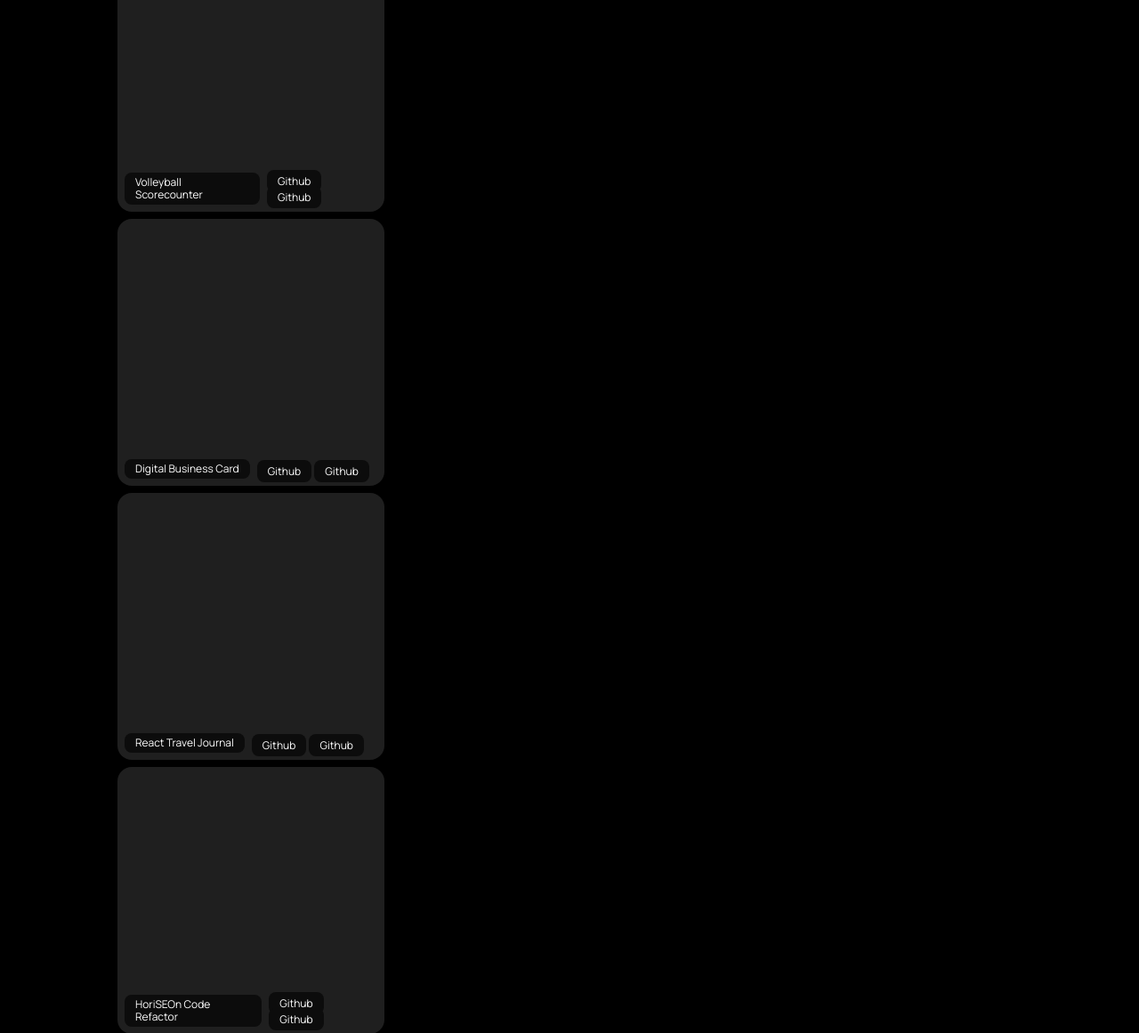
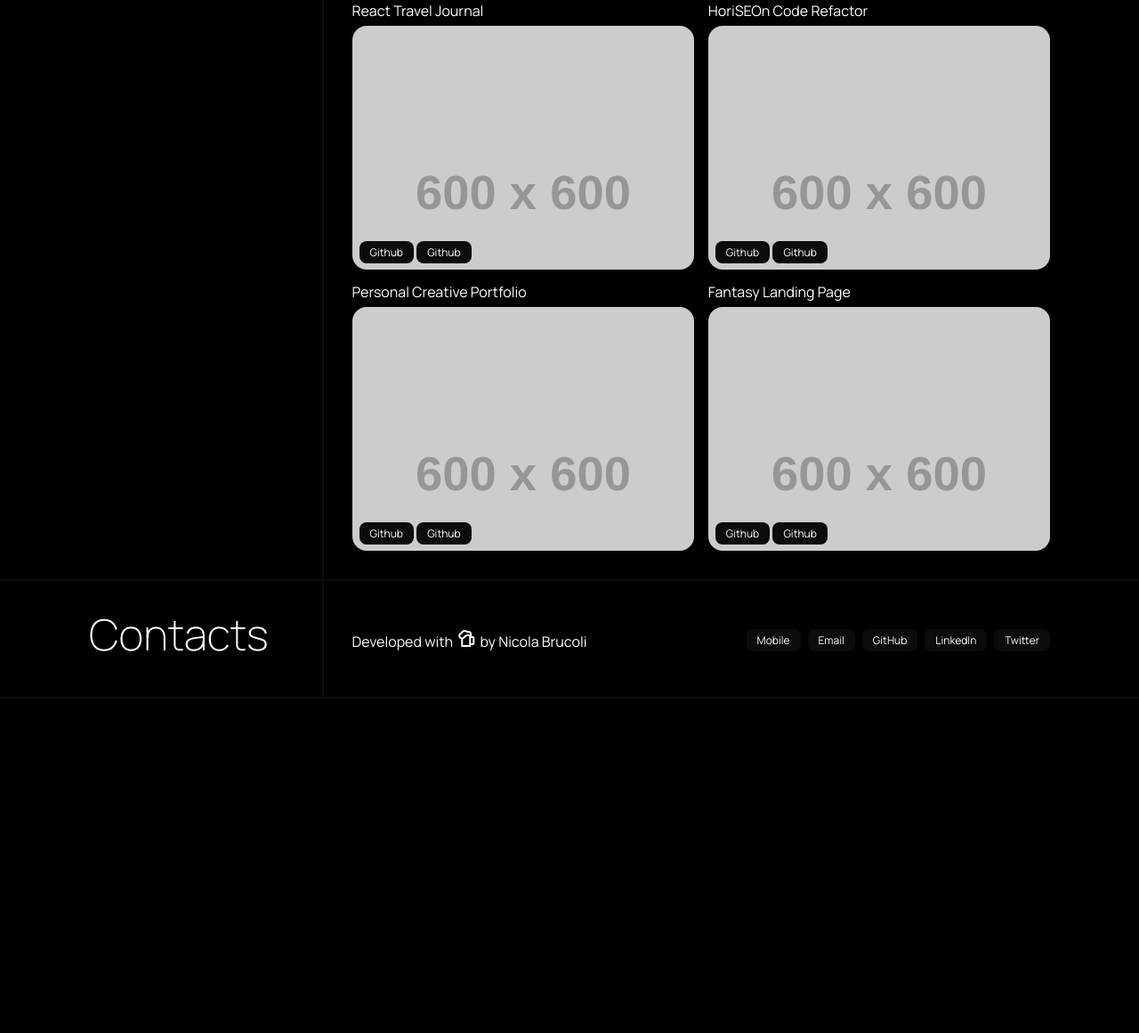
Before and after one commit to sonictrain/nicola-brucoli-portfolio, a plain HTML site: page index.html in a window 1280 px wide. Shown: the part 1257-2418 px from the top of the page at 89% size. After the commit the page ends 2042 px from the top, so only its background shows below. Drawn offline with nearby package versions, Linux system fonts and the light colour scheme; placeholder pictures from the web are drawn by us.

Commit message:
css stylesheet with improved structure

```diff
--- a/assets/css/style.css
+++ b/assets/css/style.css
@@ -15,6 +15,9 @@
     --huge-text: 48px;
     --medium-text: 16px;
     --small-text: 12px;
+
+    /* border variable */
+    --default-border: 2px solid var(--dark-color);
 }
 
 /* setting color styles globally */
@@ -22,112 +25,28 @@ body {
     background-color: var(--primary-color);
     color: var(--accent-color);
     font-family: var(--main-font);
-    max-width: 1080px;
     margin: 0 auto;
     font-size: var(--medium-text);
 }
 
-h1 {
-    font-size: inherit;
-    font-weight: 700;
+header, #bio, #about, #works, footer {
+    border-bottom: var(--default-border);
+    width: 100%;
 }
 
-h2, p {
-    margin: 0;
-}
+/* Layout section: Flex, Grid and dimensions */
 
-/* setting flex & grid containers */
-
-header, #bio, #about, #works, footer {
+#header-wrapper, #bio-wrapper, #about-wrapper, #works-wrapper, #footer-wrapper {
     display: flex;
     flex-direction: row;
     justify-content: space-between;
     align-items: center;
+    max-width: 1080px;
+    margin: 0 auto;
 }
 
-#about, #works, footer {
-    align-items: stretch;
-}
-
-/* overriding #bio align-items */
-#bio {
-    align-items: flex-end;
-    padding: 32px 0px;
-}
-
-#bio .section-content {
-    width: 30%;
-}
-
-.main-project, .project {
-    background-color: #1f1f1f;
-    border-radius: 16px;
-    display: flex;
-    flex-direction: row;
-    justify-content: flex-start;
-    align-items: end;
-    column-gap: 8px;
-    padding: 8px;
-}
-
-    /* grid layout for projects */
-.grid-section {
-    display: grid;
-    grid-gap: 8px;
-    grid-template-columns: repeat(auto-fit, minmax(300px, 1fr));
-    grid-auto-rows: 300px;
-}
-
-        /* main project to span the whole first row */
-.main-project {
-    grid-column: 1 / -1;
-}
-
-h3 {
-    font-weight: inherit;
-    font-size: var(--small-text);
-    background-color: var(--dark-color);
-    padding: 4px 12px;
-    border-radius: 8px;
-    margin: 0px;
-}
-
-a {
-    color: inherit;
-    text-decoration: none;
-    font-size: var(--small-text);
-    background-color: var(--dark-color);
-    padding: 4px 12px;
-    border-radius: 8px;
-}
-
-a:hover {
-    text-decoration: none;
-    background-color: var(--darkest-color);
-    box-shadow: 0 0 0 2px var(--light-color);
-}
-
-header, section {
-    border-bottom: 2px solid var(--dark-color);
-}
-
-header {
+#header-wrapper {
     height: 100px;
-}
-
-ul {
-    list-style-type: none;
-    display: flex;
-}
-
-nav ul {
-    justify-content: flex-end;
-    column-gap: 8px;
-}
-
-footer ul {
-    padding: 0px;
-    justify-content: space-between;
 }
 
 .narrow {
@@ -140,9 +59,83 @@ footer ul {
     padding: 32px 0px 32px 32px;
 }
 
-.section-title h2 {
+#about-wrapper, #works-wrapper, #footer-wrapper {
+    align-items: stretch;
+}
+
+#bio-wrapper {
+    align-items: flex-end;
+    padding: 32px 0px;
+}
+
+#bio-wrapper .section-content {
+    width: 30%;
+}
+
+.section-content {
+    display: flex;
+    justify-content: space-between;
+    align-items: center;
+}
+
+.main-project, .project {
+    display: flex;
+    flex-direction: column;
+    justify-content: space-between;
+    align-items: flex-start;
+    row-gap: 8px;
+}
+
+.grid-section {
+    display: grid;
+    grid-gap: 16px;
+    grid-template-columns: repeat(auto-fit, minmax(300px, 1fr));
+    grid-auto-rows: 300px;
+}
+
+.main-project {
+    grid-column: 1 / -1; /* main project to span from the first (1) to the last (-1) column */
+}
+
+/* Headings & Paragraph */
+
+h1 {
+    font-size: inherit;
+    font-weight: 700;
+}
+
+h2 {
     font-size: var(--huge-text);
     font-weight: 200;
+}
+
+h3 {
+    font-weight: inherit;
+    font-size: var(--medium-text);
+    margin: 0px;
+}
+
+h4 {
+    font-size: inherit;
+    font-weight: inherit;
+}
+
+/* Style section */
+
+a {
+    color: inherit;
+    text-decoration: none;
+    font-size: var(--small-text);
+    background-color: var(--dark-color);
+    padding: 4px 12px;
+    border-radius: 8px;
+}
+
+ul {
+    list-style-type: none;
+    display: flex;
+    justify-content: flex-end;
+    column-gap: 8px;
 }
 
 #avatar {
@@ -151,5 +144,67 @@ footer ul {
 }
 
 .section-title {
-    border-right: 2px solid var(--dark-color);
+    border-right: var(--default-border);
 }
+
+.material-symbols-outlined {
+    vertical-align: bottom;
+}
+
+.links {
+    position: absolute;
+
+    /* it's not a random value it's equal to its child's bottom padding */
+    bottom: 4px;
+    left: 0px;
+    padding: 8px;
+}
+
+/* Projects section */
+
+.project-preview {
+    width: 100%;
+    height: 100%;
+    background-size: cover;
+    background-color: #FFFFFF;
+    background-position: top;
+    position: relative;
+    padding: 0px;
+    border-radius: 16px;
+}
+
+#project1 {
+    background-image: url("../images/login-screen.png");
+}
+
+#project2 {
+    background-image: url("https://placehold.co/600");
+}
+
+#project3 {
+    background-image: url("https://placehold.co/600");
+}
+
+#project4 {
+    background-image: url("https://placehold.co/600");
+}
+
+#project5 {
+    background-image: url("https://placehold.co/600");
+}
+
+#project6 {
+    background-image: url("https://placehold.co/600");
+}
+
+#project7 {
+    background-image: url("https://placehold.co/600");
+}
+
+/* pseudo classes */
+
+a:hover {
+    text-decoration: none;
+    background-color: var(--darkest-color);
+    box-shadow: 0 0 0 2px var(--light-color);
+}
```
